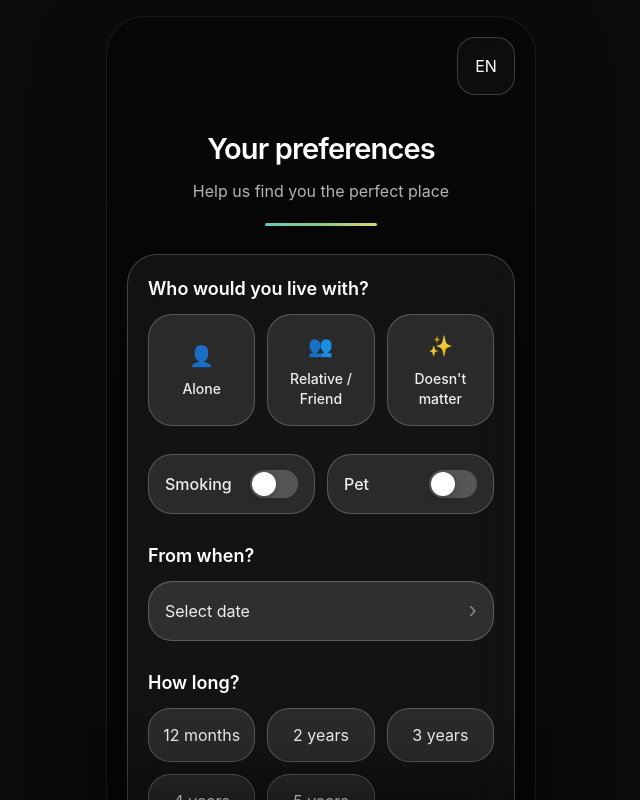
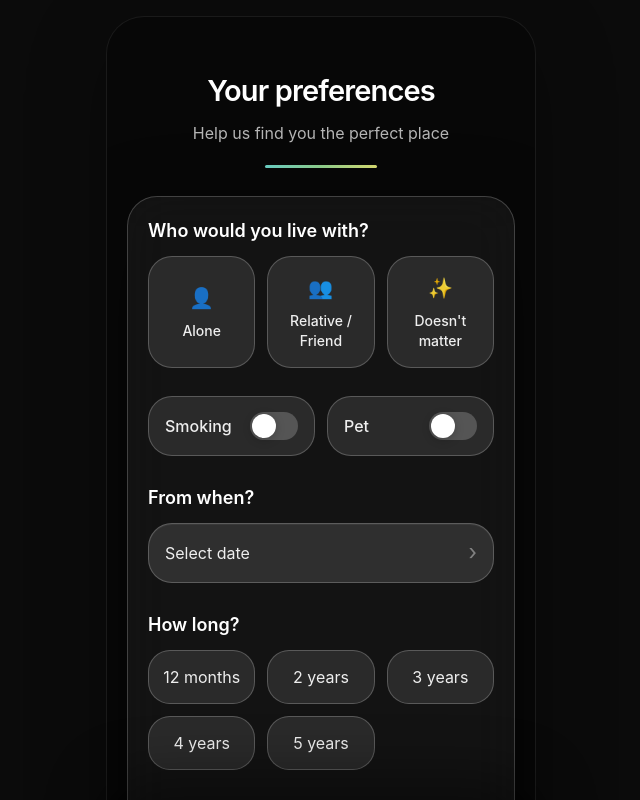
Before and after one commit to csillagingatlan1-ux/landing, a Next.js app: page /step2 in a window 1280 px wide. Shown: the top 800 px of the page, without its empty margins (319-959 px from the left). Built offline with nearby package versions, Linux system fonts and the light colour scheme.

Commit message:
remove EN button from all pages

```diff
--- a/src/app/page.tsx
+++ b/src/app/page.tsx
@@ -145,13 +145,7 @@ export default function Page() {
         <div className="overflow-hidden rounded-[42px] bg-[#050505] shadow-[0_20px_80px_rgba(0,0,0,0.22)]">
           <div className="relative px-5 pt-5 pb-6">
             <div className="relative z-10 flex justify-end">
-              <button
-                type="button"
-                aria-label="English language"
-                className="inline-flex h-[58px] min-w-[58px] items-center justify-center rounded-[18px] border border-white/20 bg-black/15 px-4 text-[15px] font-semibold text-white backdrop-blur-sm"
-              >
-                EN
-              </button>
+
             </div>
 
             <div className="relative z-10 mt-4 overflow-hidden rounded-[30px]">
--- a/src/app/step2/page.tsx
+++ b/src/app/step2/page.tsx
@@ -156,15 +156,7 @@ export default function Page() {
         <section className="mx-auto w-full max-w-[430px]">
           <div className="overflow-hidden rounded-[38px] border border-white/8 bg-[#070707] shadow-[0_20px_80px_rgba(0,0,0,0.28)]">
             <div className="px-5 pt-5 pb-6">
-              <div className="flex justify-end">
-                <button
-                  type="button"
-                  aria-label="English language"
-                  className="inline-flex h-[58px] min-w-[58px] items-center justify-center rounded-[18px] border border-white/20 bg-white/[0.03] px-4 text-[16px] font-semibold text-white backdrop-blur-sm"
-                >
-                  EN
-                </button>
-              </div>
+
 
               <div className="mb-7 mt-8 text-center">
                 <h1 className="text-[29px] font-semibold tracking-[-0.03em] text-white">
--- a/src/app/step3/page.tsx
+++ b/src/app/step3/page.tsx
@@ -181,15 +181,7 @@ export default function Page() {
       <section className="mx-auto w-full max-w-[430px]">
         <div className="overflow-hidden rounded-[38px] border border-white/8 bg-[#070707] shadow-[0_20px_80px_rgba(0,0,0,0.28)]">
           <div className="px-5 pt-5 pb-6">
-            <div className="flex justify-end">
-              <button
-                type="button"
-                aria-label="English language"
-                className="inline-flex h-[58px] min-w-[58px] items-center justify-center rounded-[18px] border border-white/20 bg-white/[0.03] px-4 text-[16px] font-semibold text-white backdrop-blur-sm"
-              >
-                EN
-              </button>
-            </div>
+
 
             <div className="mb-7 mt-8 text-center">
               <h1 className="text-[29px] font-semibold tracking-[-0.03em] text-white">
--- a/src/app/success/page.tsx
+++ b/src/app/success/page.tsx
@@ -22,13 +22,7 @@ export default function Page() {
             <div className="flex items-start justify-between">
 
 
-              <button
-                type="button"
-                aria-label="English language"
-                className="inline-flex h-[58px] min-w-[58px] items-center justify-center rounded-[18px] border border-white/14 bg-white/[0.03] px-4 text-[15px] font-semibold text-white backdrop-blur-sm"
-              >
-                EN
-              </button>
+
             </div>
 
             <div className="mt-10 text-center">
```
